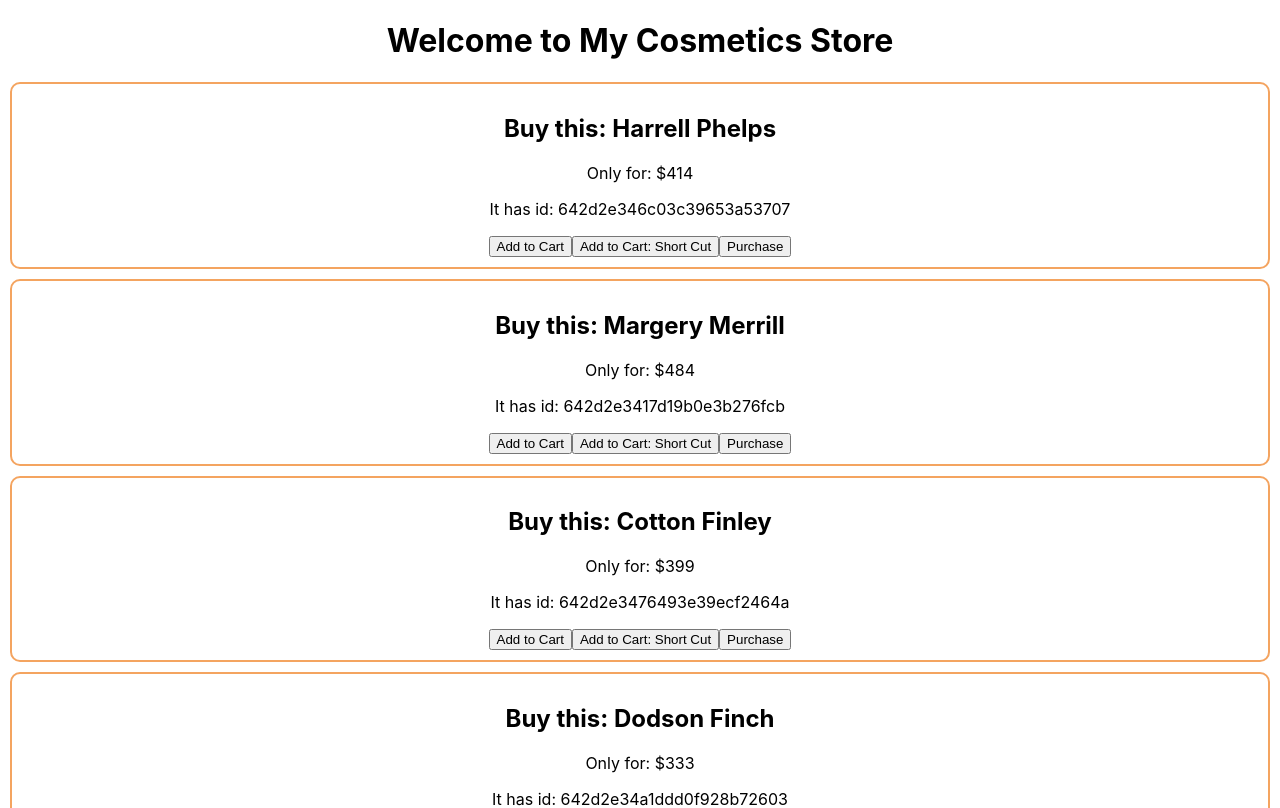
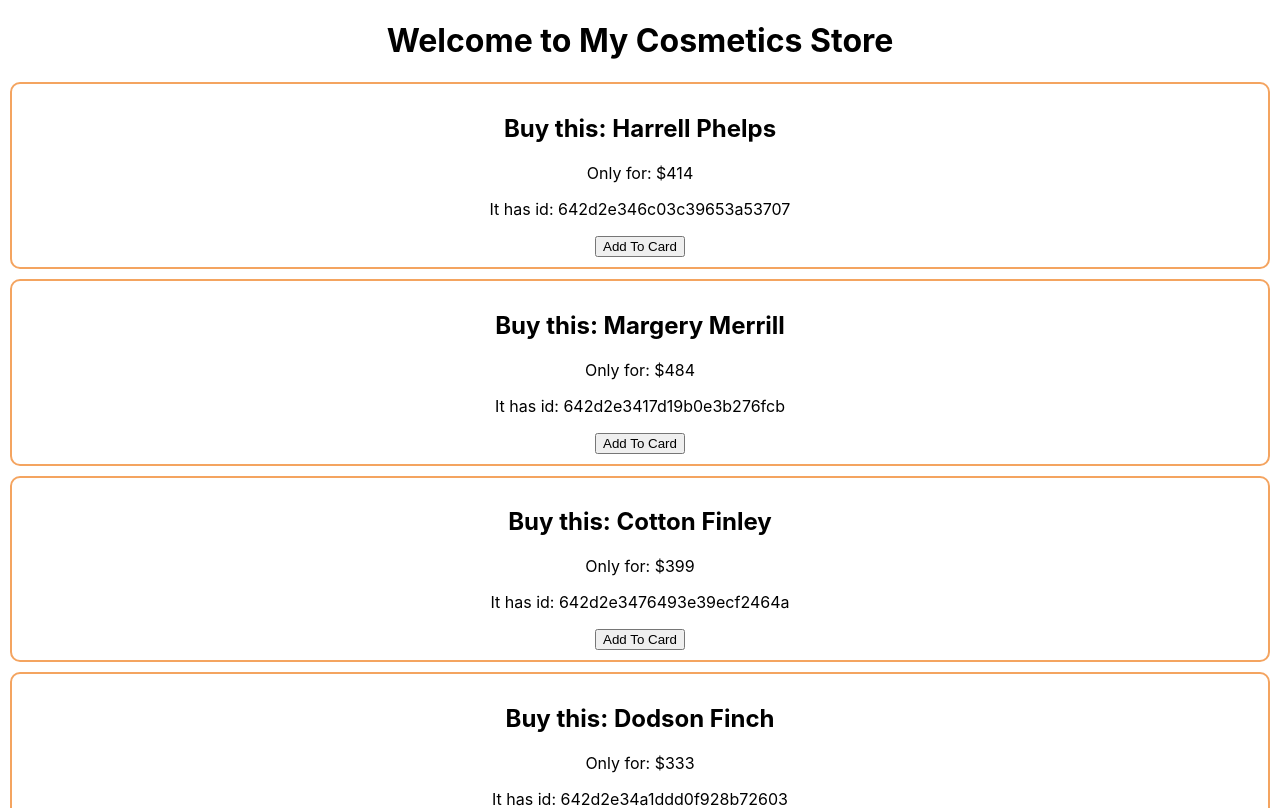
Before and after one commit to shafrinahamed97/storage-and-handler-react, a React (Create React App) app: page / in a window 1280 px wide. Shown: the top 808 px of the page. Built offline with nearby package versions, Linux system fonts and the light colour scheme.

Commit message:
lcoal storage to store data just one item

```diff
--- a/src/components/cosmetic/Cosmetic.js
+++ b/src/components/cosmetic/Cosmetic.js
@@ -1,21 +1,20 @@
 import React from 'react';
 import './cosmetic.css';
+import { addToDb } from '../../utilities/fakedb';
 
 const Cosmetic = (props) => {
     const { name, price, _id } = props.cosmetic;
     const addToCart = (_id) => {
-        console.log('item added', _id)
+        addToDb(_id)
     }
 
-    const addToCartWithParam = () => addToCart(_id);
     return (
         <div className='product'>
             <h2>Buy this: {name} </h2>
             <p>Only for: ${price}</p>
             <p>It has id: {_id}</p>
-            <button onClick={addToCartWithParam}> Add to Cart</button>
-            <button onClick={() => addToCart(_id)}> Add to Cart: Short Cut</button>
-            <button onClick={() => addToCart(_id)}>Purchase</button>
+
+            <button onClick={() => addToCart(_id)}>Add To Card</button>
         </div >
     );
 };
--- /dev/null
+++ b/src/utilities/fakedb.js
@@ -0,0 +1,16 @@
+// use local-storage to manage cart data
+const addToDb = _id => {
+    const quantity = localStorage.getItem(_id);
+    if (quantity) {
+        console.log('already Exist')
+        const newQuantity = parseInt(quantity) + 1;
+        localStorage.setItem(_id, newQuantity);
+    }
+    else {
+        console.log('new item added')
+        localStorage.setItem(_id, 1)
+    }
+
+}
+
+export { addToDb }
```
